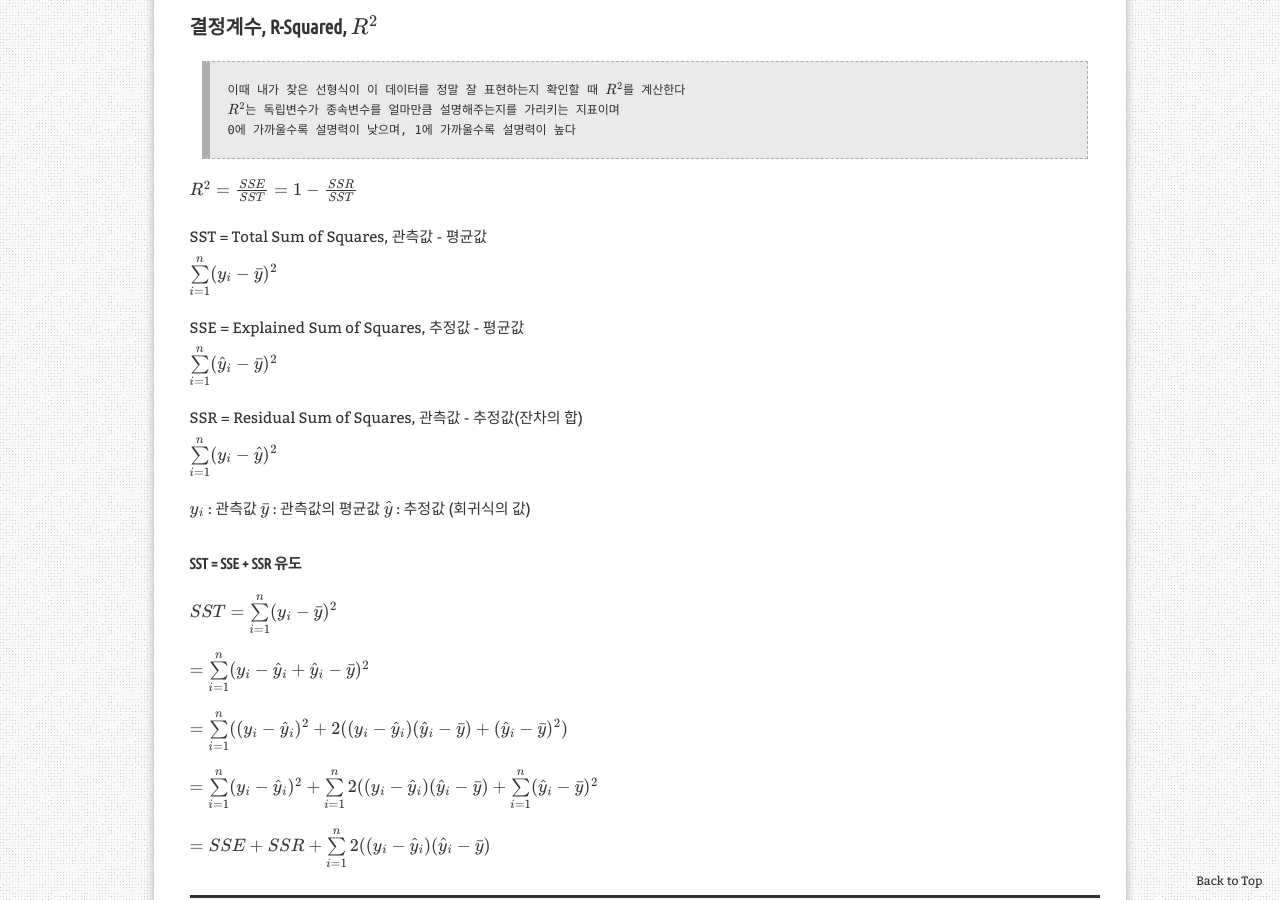
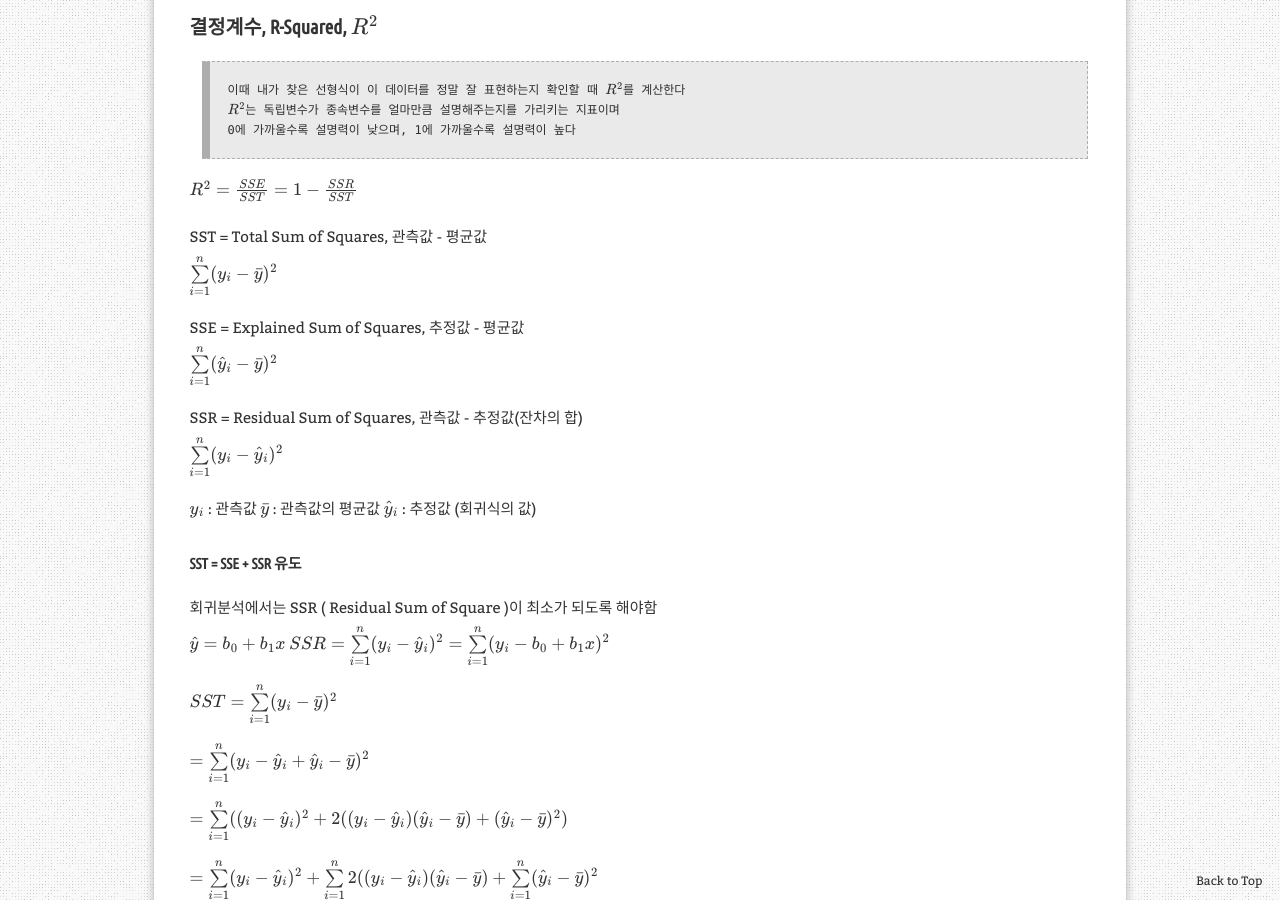
Before and after one commit to aristohyun/aristohyun.github.io, a Jekyll site: the page built from _posts/2021-06-25-Linear-Regression.md, in a window 1280 px wide and 900 px high, scrolled down 1842 px. Built offline with Jekyll 4.4.1, drawn with Linux system fonts in a browser that asks for light colours; formulas are drawn with MathJax 3; comment, search, counter and statistics services are not loaded.

Commit message:
Update 2021-06-25-Linear-Regression.md

```diff
--- a/_posts/2021-06-25-Linear-Regression.md
+++ b/_posts/2021-06-25-Linear-Regression.md
@@ -54,22 +54,26 @@ $Y = b_{0} + b_{1}X_{1} + b_{2}X_{2} + b_{3}X_{3} ...$
 **$R^2 = \frac{SSE}{SST} = 1 - \frac{SSR}{SST}$**
 
 SST = Total Sum of Squares, 관측값 - 평균값
-**$\sum\limits_{i=1}^{n}(y_i - \bar{y})^2$**
+**$\sum\limits_{i=1}^{n}(y_ i - \bar{y})^2$**
 
 SSE = Explained Sum of Squares, 추정값 - 평균값
-**$\sum\limits_{i=1}^{n}(\hat{y}_i - \bar{y})^2$**
+**$\sum\limits_{i=1}^{n}(\hat{y}_ i - \bar{y})^2$**
 
 SSR = Residual Sum of Squares, 관측값 - 추정값(잔차의 합)
-**$\sum\limits_{i=1}^{n}(y_i - \hat{y})^2$**
+**$\sum\limits_{i=1}^{n}(y_ i - \hat{y}_ i)^2$**
 
-$y_i$ : 관측값
+$y_ i$ : 관측값
 $\bar{y}$ : 관측값의 평균값
-$\hat{y}$ : 추정값 (회귀식의 값)
+$\hat{y}_ i$ : 추정값 (회귀식의 값)
+
 
 #### SST = SSE + SSR 유도
 
+회귀분석에서는 SSR ( Residual Sum of Square )이 최소가 되도록 해야함
+$ \hat{y} = b_0 + b_1 x $
+$ SSR = \sum\limits_ {i=1}^{n}(y_ i - \hat{y}_ i)^2 = \sum\limits_ {i=1}^{n}(y_ i - b_0 + b_1 x)^2$
 
-$SST = \sum\limits_{i=1}^{n}(y_ i - \bar{y})^{2}$
+$ SST = \sum\limits_{i=1}^{n}(y_ i - \bar{y})^{2} $
 
 $ = \sum\limits_{i=1}^{n}(y_ i - \hat{y}_ {i} + \hat{y}_ i - \bar{y})^2$
 
```
